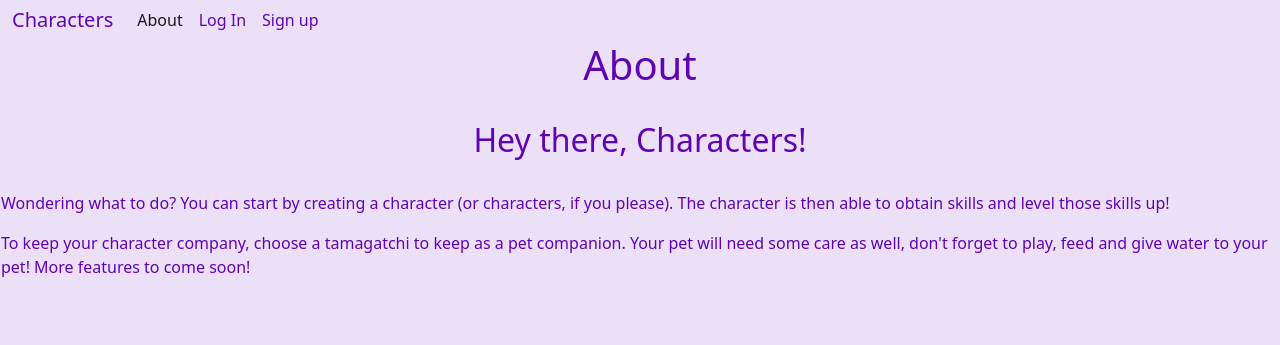
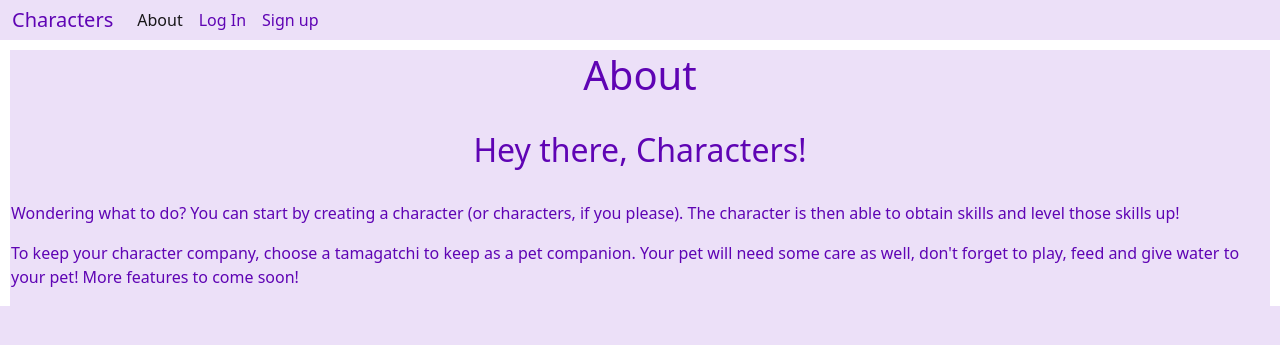
Before and after one commit to Jeal3R5/Unit4_Characters, a Django app: page /about/ in a window 1280 px wide. Shown: the top 345 px of the page. Run offline with Django 4.2, Linux system fonts and the light colour scheme.

Commit message:
more css nav

```diff
--- a/main_app/static/css/style.css
+++ b/main_app/static/css/style.css
@@ -51,7 +51,7 @@ header {
 main {
     background-color: #ECE0F8;
     color: #5f04b4;
-    /* margin: 10px; */
+    margin: 10px;
     padding: 1px;
 }
 
```
